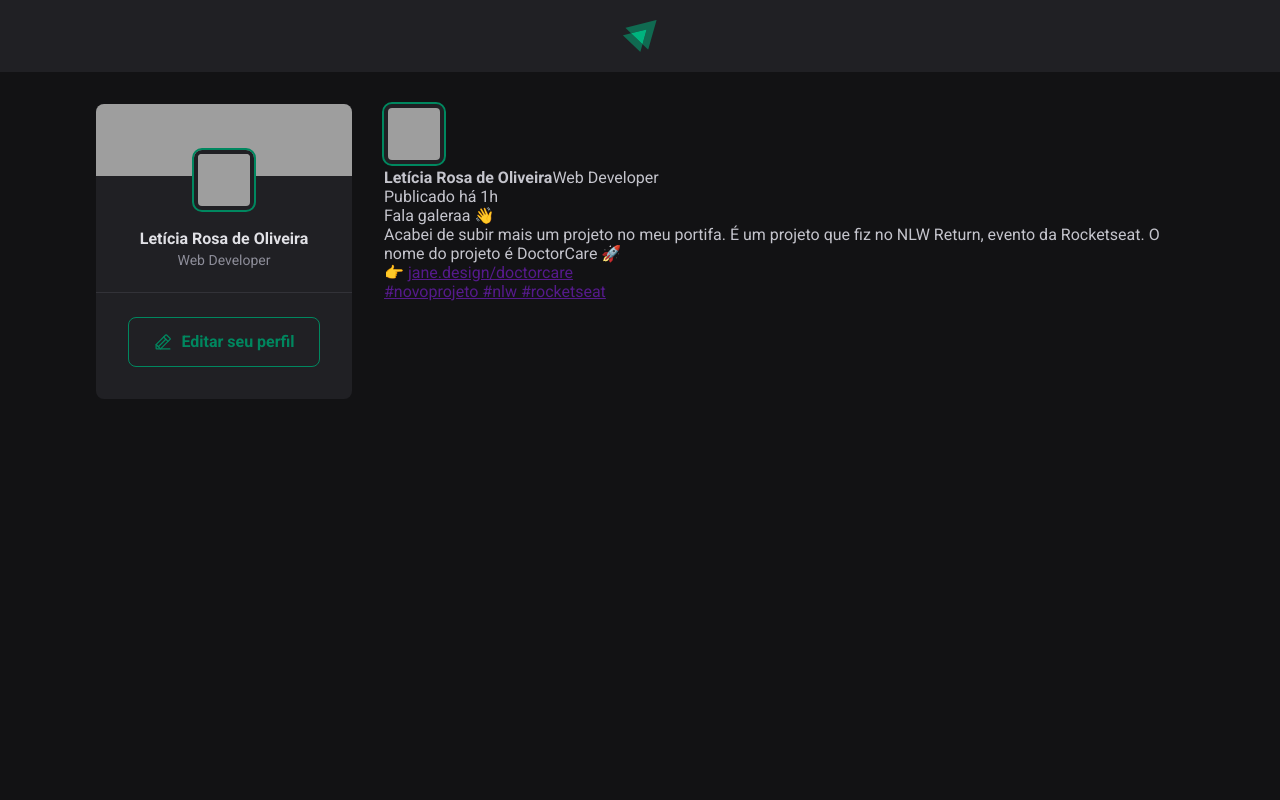
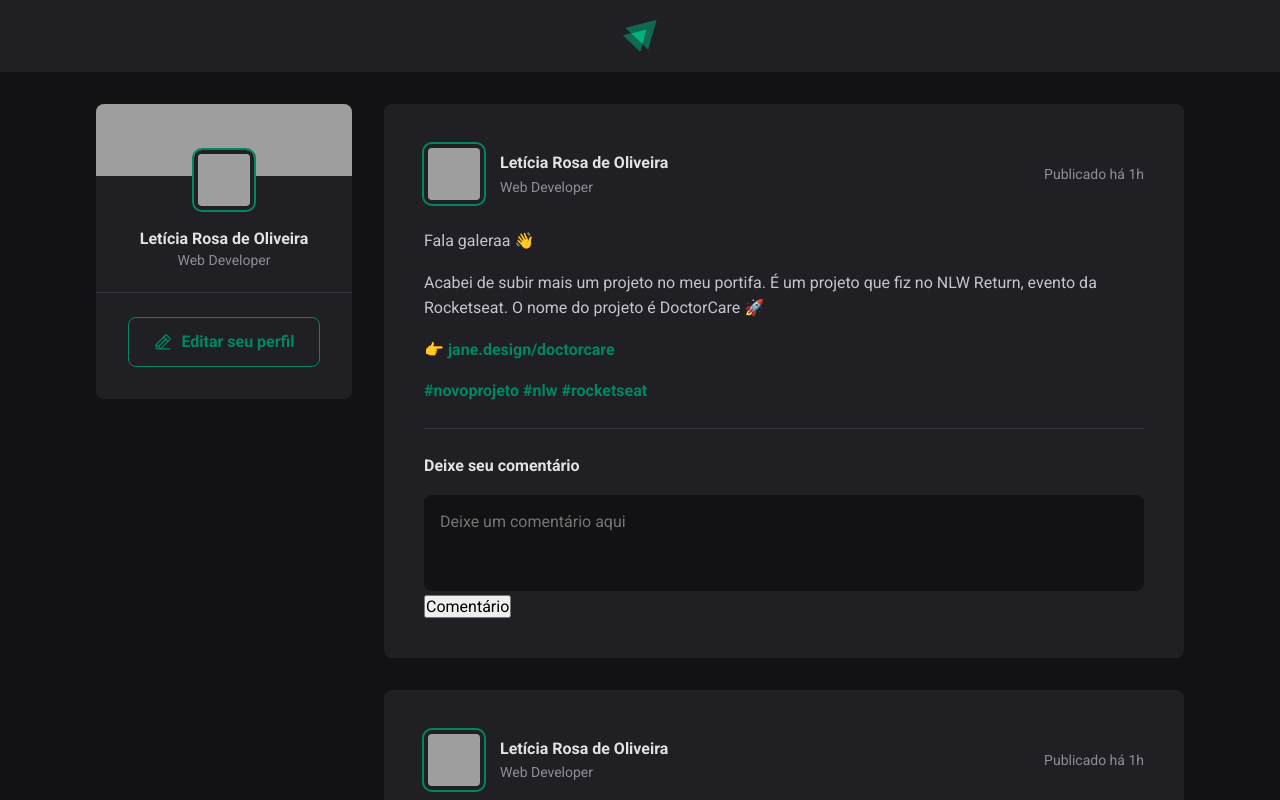
Before and after one commit to LeticiaRosa/01-fundamentos-react, a React (Vite) app: page / in a window 1280 px wide. Shown: the top 800 px of the page. Built offline with nearby package versions, Linux system fonts and the light colour scheme; grey boxes are pictures that could not be loaded.

Commit message:
Creating the comment

```diff
--- a/src/App.jsx
+++ b/src/App.jsx
@@ -15,6 +15,10 @@ function App() {
             author="Letícia Rosa de Oliveira"
             content="Lorem ipsum dolor sit amet consectetur adipisicing elit. "
           />
+          <Post
+            author="Letícia Rosa de Oliveira"
+            content="Lorem ipsum dolor sit amet consectetur adipisicing elit. "
+          />
         </main>
       </div>
     </div>
--- a/src/components/Post.jsx
+++ b/src/components/Post.jsx
@@ -37,9 +37,16 @@ export function Post({ author, content }) {
         </p>
 
         <p>
-          <a href="">#novoprojeto #nlw #rocketseat</a>
+          <a href="">#novoprojeto</a> <a href=""> #nlw </a>{" "}
+          <a href=""> #rocketseat</a>
         </p>
       </div>
+
+      <form className={styles.commentForm}>
+        <strong>Deixe seu comentário</strong>
+        <textarea placeholder="Deixe um comentário aqui" />
+        <button type="submit">Comentário</button>
+      </form>
     </article>
   );
 }
--- a/src/components/Post.module.css
+++ b/src/components/Post.module.css
@@ -1,5 +1,33 @@
 .post {
+  background: var(--gray-800);
+  border-radius: 8px;
+  padding: 2.5rem;
 }
+
+.post + .post {
+  margin-top: 2rem;
+}
+
+.content {
+  line-height: 1.6;
+  color: var(--gray-300);
+  margin-top: 1.5rem;
+}
+
+.content p {
+  margin-top: 1rem;
+}
+
+.content a {
+  font-weight: bold;
+  color: var(--green-500);
+  text-decoration: none;
+}
+
+.content a:hover {
+  color: var(--green-300);
+}
+
 .avatar {
   width: calc(3rem + 12px);
   height: calc(3rem + 12px);
@@ -7,3 +35,58 @@
   border: 4px solid var(--gray-800);
   outline: 2px solid var(--green-500);
 }
+
+.post > header {
+  display: flex;
+  align-items: center;
+  justify-content: space-between;
+}
+
+.post > header time {
+  font-size: 0.875rem;
+  color: var(--gray-400);
+}
+
+.author {
+  display: flex;
+  align-items: center;
+  gap: 1rem;
+}
+
+.authorInfo strong {
+  display: block;
+  color: var(--gray-100);
+  line-height: 1.6;
+}
+
+.authorInfo span {
+  display: block;
+  font-size: 0.875rem;
+  color: var(--gray-400);
+  line-height: 1.6;
+}
+
+.commentForm {
+  width: 100%;
+  margin-top: 1.5rem;
+  padding-top: 1.5rem;
+  border-top: 1px solid var(--gray-600);
+}
+
+.commentForm > strong {
+  line-height: 1.6;
+  color: var(--gray-100);
+}
+
+.commentForm > textarea {
+  width: 100%;
+  background: var(--gray-900);
+  border: 0;
+  resize: none;
+  height: 6rem;
+  padding: 1rem;
+  border-radius: 8px;
+  color: var(--gray-100);
+  line-height: 1.4;
+  margin-top: 1rem;
+}
--- a/src/global.css
+++ b/src/global.css
@@ -8,6 +8,7 @@
   --gray-800: #202024;
   --gray-900: #121214;
 
+  --green-300: #00b37e;
   --green-500: #00875f;
 }
 
```
